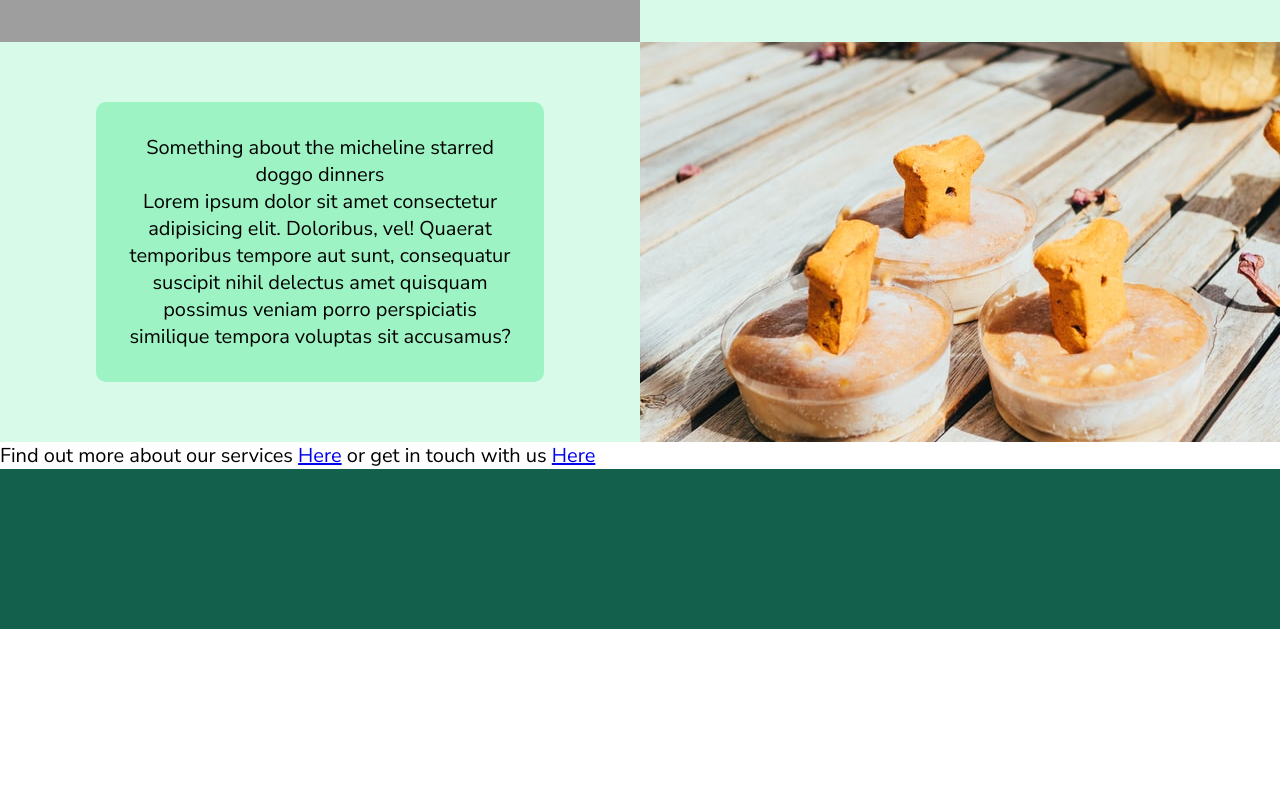
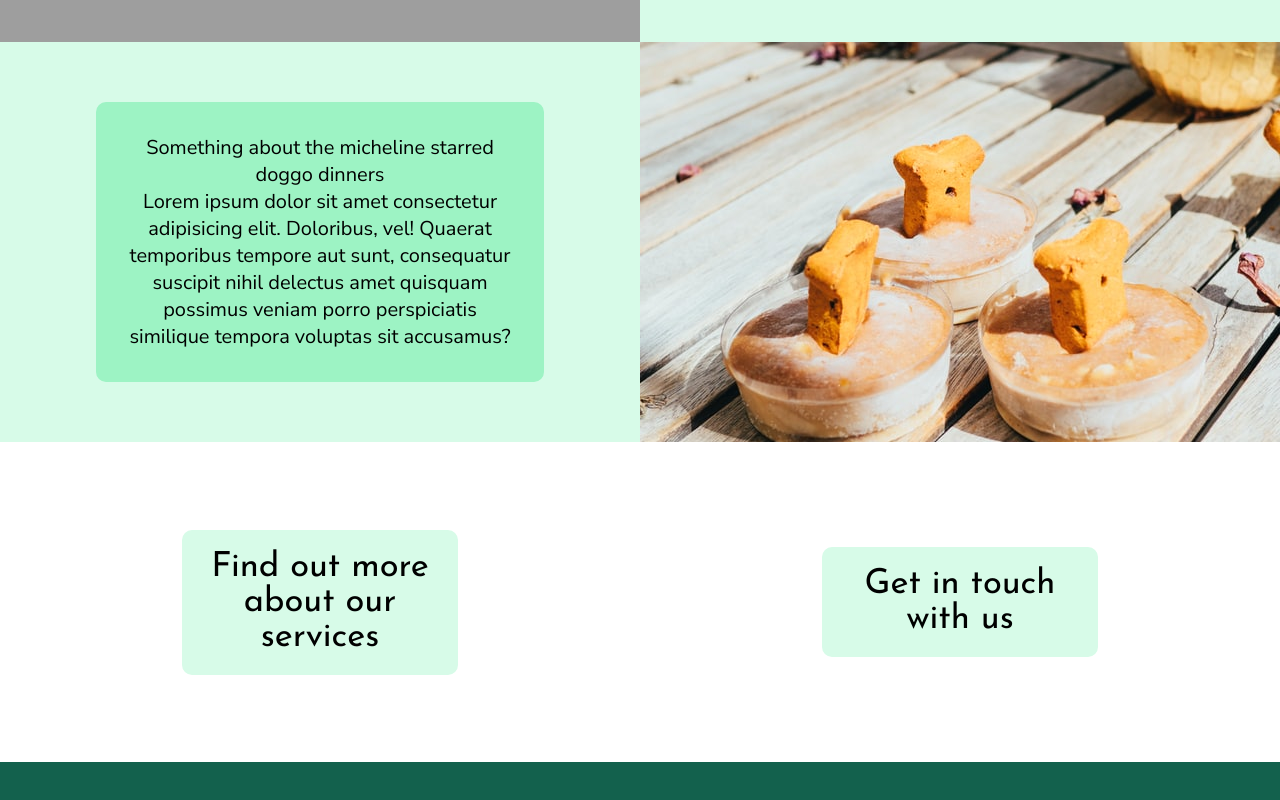
Before and after one commit to Velocima/green-lawns, a React (Create React App) app: page /about in a window 1280 px wide. Shown: the part 1918-2718 px from the top of the page. Before the commit the page ends 2547 px from the top, so only its background shows below. Built offline with nearby package versions, Linux system fonts and the light colour scheme; grey boxes are pictures that could not be loaded.

Commit message:
basic styling added to links section

```diff
--- a/src/components/About.jsx
+++ b/src/components/About.jsx
@@ -51,7 +51,7 @@ export const About = () => {
 						voluptas sit accusamus?
 					</p>
 					<p>
-						Something about the micheline starred doggo dinners{' '}
+						Something about the micheline starred doggo dinners
 						<br></br>
 						Lorem ipsum dolor sit amet consectetur adipisicing elit.
 						Doloribus, vel! Quaerat temporibus tempore aut sunt,
@@ -62,12 +62,13 @@ export const About = () => {
 					<img src={dog3} alt='' />
 				</div>
 			</section>
-			<section className='contact'>
-				<p>
-					Find out more about our services{' '}
-					<Link to='/services'>Here</Link> or get in touch with us{' '}
-					<Link to='/contact'>Here</Link>
-				</p>
+			<section className='links'>
+				<Link to='/services'>
+					<p>Find out more about our services</p>
+				</Link>
+				<Link to='/contact'>
+					<p>Get in touch with us</p>
+				</Link>
 			</section>
 		</main>
 	);
--- a/src/css/about.css
+++ b/src/css/about.css
@@ -69,3 +69,20 @@
       padding: 5%;
       border-radius: 10px;
       background-color: #9df3c4; }
+  .about-container .links {
+    height: 40vh;
+    display: grid;
+    grid-template-columns: 1fr 1fr; }
+    .about-container .links a {
+      text-decoration: none;
+      text-align: center;
+      justify-self: center;
+      align-self: center;
+      background-color: #d7fbe8;
+      padding: 20px 10px;
+      border-radius: 10px; }
+      .about-container .links a p {
+        width: 20vw;
+        font-family: "Josefin Sans", sans-serif;
+        font-size: 2.7vw;
+        color: black; }
--- a/src/scss/about.scss
+++ b/src/scss/about.scss
@@ -82,4 +82,24 @@
 			}
 		}
 	}
+	.links {
+		height: 40vh;
+		display: grid;
+		grid-template-columns: 1fr 1fr;
+		a {
+			text-decoration: none;
+			text-align: center;
+			justify-self: center;
+			align-self: center;
+			background-color: $container-color;
+			padding: 20px 10px;
+			border-radius: 10px;
+			p {
+				width: 20vw;
+				font-family: $title-font;
+				font-size: 2.7vw;
+				color: black;
+			}
+		}
+	}
 }
```
